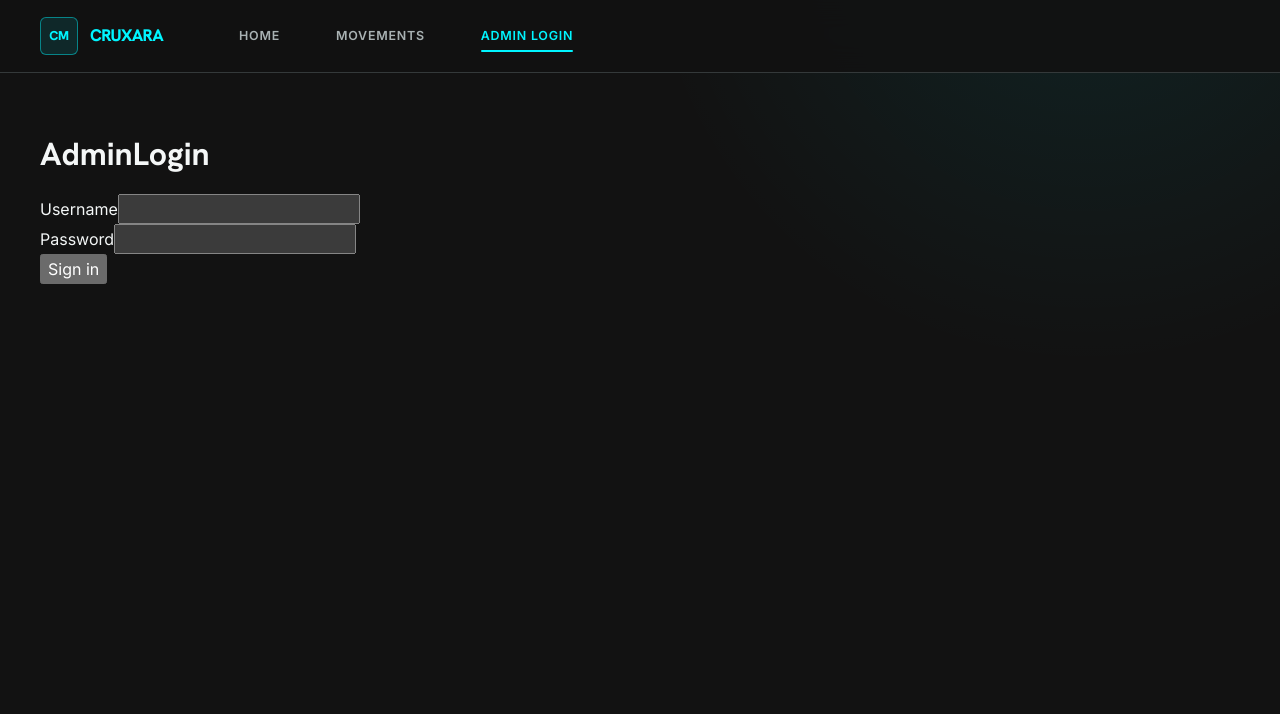
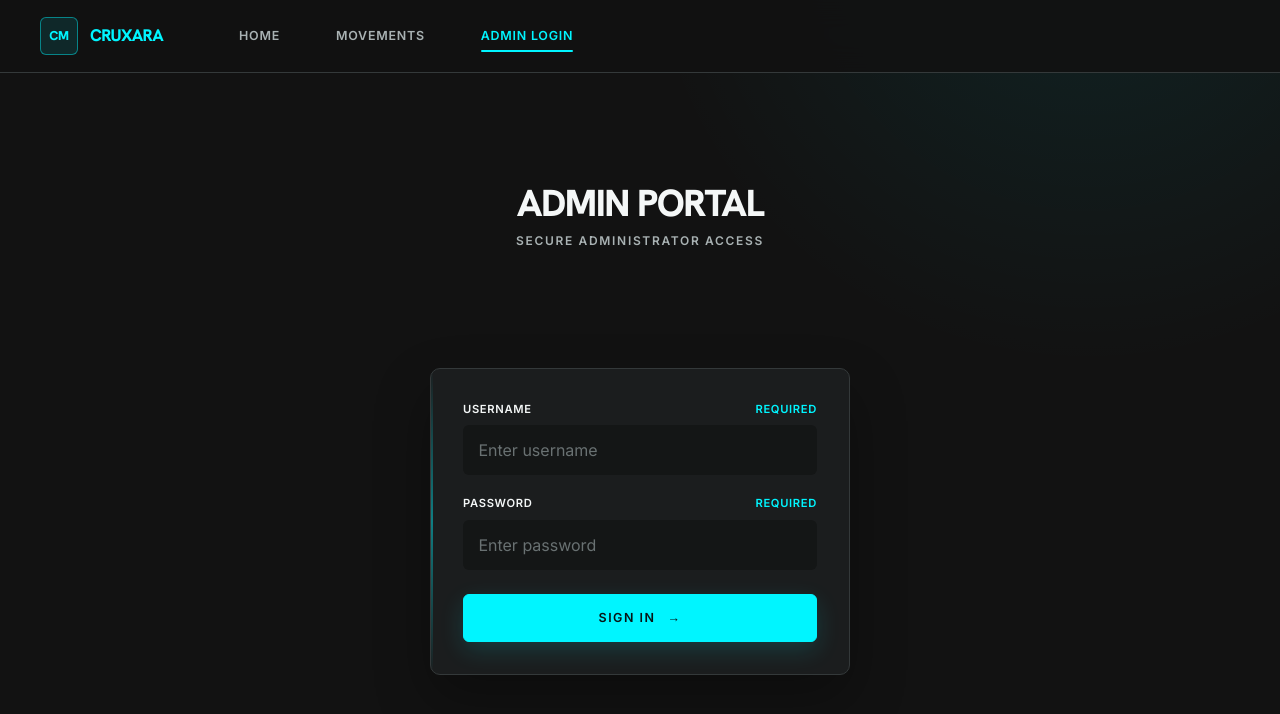
Before and after one commit to karina-amortegui/climbing-movement-project-front, a React (Vite) app: page /login in a window 1280 px wide. Shown: the top 714 px of the page. Built offline with nearby package versions, Linux system fonts and the light colour scheme.

Commit message:
Redesign admin login page

```diff
--- /dev/null
+++ b/src/pages/Login.css
@@ -0,0 +1,202 @@
+.login-page {
+  display: grid;
+  min-height: calc(100vh - 73px - 9rem);
+  place-items: center;
+}
+
+.login-page > div,
+.login-page > form {
+  width: min(100%, 420px);
+}
+
+.login-heading {
+  margin-bottom: 1.75rem;
+  text-align: center;
+}
+
+.login-mark {
+  display: grid;
+  width: 64px;
+  height: 64px;
+  margin: 0 auto 1.25rem;
+  place-items: center;
+  border: 1px solid rgba(0, 245, 255, 0.45);
+  border-radius: 50%;
+  background:
+    radial-gradient(
+      circle,
+      rgba(0, 245, 255, 0.16),
+      rgba(0, 245, 255, 0.03)
+    );
+  box-shadow: 0 0 28px rgba(0, 245, 255, 0.1);
+  color: var(--color-primary);
+  font-family: var(--font-heading);
+  font-size: 0.9rem;
+  font-weight: 800;
+}
+
+.login-heading h1 {
+  margin-bottom: 0.55rem;
+  font-size: clamp(1.8rem, 5vw, 2.35rem);
+  font-weight: 800;
+  letter-spacing: -0.04em;
+  text-transform: uppercase;
+}
+
+.login-heading p {
+  margin: 0;
+  color: var(--color-text-muted);
+  font-size: 0.75rem;
+  font-weight: 600;
+  letter-spacing: 0.14em;
+  text-transform: uppercase;
+}
+
+.login-card {
+  position: relative;
+  padding: clamp(1.5rem, 5vw, 2rem);
+  overflow: hidden;
+  border: 1px solid var(--color-border);
+  border-radius: var(--radius-medium);
+  background: var(--color-surface);
+  box-shadow: 0 24px 55px rgba(0, 0, 0, 0.3);
+}
+
+.login-card::before {
+  position: absolute;
+  top: 0;
+  bottom: 0;
+  left: 0;
+  width: 2px;
+  background: linear-gradient(
+    to bottom,
+    transparent,
+    var(--color-primary),
+    transparent
+  );
+  content: "";
+  opacity: 0.45;
+}
+
+.login-field + .login-field {
+  margin-top: 1.25rem;
+}
+
+.login-label-row {
+  display: flex;
+  align-items: center;
+  justify-content: space-between;
+  margin-bottom: 0.5rem;
+}
+
+.login-label-row label,
+.login-label-row span {
+  font-size: 0.7rem;
+  font-weight: 700;
+  letter-spacing: 0.06em;
+  text-transform: uppercase;
+}
+
+.login-label-row label {
+  color: var(--color-text);
+}
+
+.login-label-row span {
+  color: var(--color-primary);
+}
+
+.login-field input {
+  width: 100%;
+  min-height: 48px;
+  padding: 0.75rem 0.9rem;
+  border: 1px solid transparent;
+  border-radius: var(--radius-small);
+  background: #141616;
+  color: var(--color-text);
+  transition:
+    border-color 160ms ease,
+    background-color 160ms ease,
+    box-shadow 160ms ease;
+}
+
+.login-field input::placeholder {
+  color: #697172;
+}
+
+.login-field input:hover {
+  border-color: var(--color-border);
+}
+
+.login-field input:focus {
+  border-color: var(--color-primary);
+  background: #171a1a;
+  box-shadow: 0 0 0 3px rgba(0, 245, 255, 0.08);
+}
+
+.login-error {
+  margin: 1rem 0 0;
+  padding: 0.75rem;
+  border: 1px solid rgba(255, 125, 115, 0.4);
+  border-radius: var(--radius-small);
+  background: rgba(255, 125, 115, 0.08);
+  color: var(--color-danger);
+  font-size: 0.85rem;
+}
+
+.login-submit {
+  display: flex;
+  width: 100%;
+  min-height: 48px;
+  align-items: center;
+  justify-content: center;
+  gap: 0.75rem;
+  margin-top: 1.5rem;
+  border: 1px solid var(--color-primary);
+  border-radius: var(--radius-small);
+  background: var(--color-primary);
+  box-shadow: 0 8px 24px rgba(0, 245, 255, 0.14);
+  color: #071516;
+  cursor: pointer;
+  font-size: 0.78rem;
+  font-weight: 800;
+  letter-spacing: 0.12em;
+  text-transform: uppercase;
+  transition:
+    background-color 160ms ease,
+    border-color 160ms ease,
+    box-shadow 160ms ease,
+    transform 160ms ease;
+}
+
+.login-submit:hover {
+  border-color: var(--color-primary-soft);
+  background: var(--color-primary-soft);
+  box-shadow: 0 10px 28px rgba(0, 245, 255, 0.2);
+  transform: translateY(-1px);
+}
+
+.login-submit:active {
+  transform: translateY(0);
+}
+
+@media (max-width: 850px) {
+  .login-page {
+    min-height: calc(100vh - 125px - 4rem);
+  }
+}
+
+@media (max-width: 520px) {
+  .login-page {
+    align-content: start;
+    min-height: auto;
+  }
+
+  .login-heading {
+    margin-bottom: 1.25rem;
+  }
+
+  .login-mark {
+    width: 54px;
+    height: 54px;
+  }
+}
--- a/src/pages/Login.tsx
+++ b/src/pages/Login.tsx
@@ -1,5 +1,6 @@
 import { useState } from "react";
 import { useNavigate } from "react-router-dom";
+import "./Login.css";
 
 export const Login = () => {
   const [username, setUsername] = useState("");
@@ -11,17 +12,14 @@ export const Login = () => {
   async function handleSubmit(e: React.SubmitEvent<HTMLFormElement>) {
     e.preventDefault();
 
-  const response = await fetch("http://localhost:8787/login",
-    {
+    const response = await fetch("http://localhost:8787/login", {
       method: "POST",
-      headers: { "Content-Type" : "application/json" },
-      body: JSON.stringify
-      ({
+      headers: { "Content-Type": "application/json" },
+      body: JSON.stringify({
         username: username,
         password: password,
       }),
-    }
-  );
+    });
 
     const data = await response.json();
 
@@ -33,38 +31,63 @@ async function handleSubmit(e: React.SubmitEvent<HTMLFormElement>) {
     localStorage.setItem("token", data.token);
     navigate("/movements");
   }
+
   return (
-    <main>
-      <h1>AdminLogin</h1>
+    <section className="login-page">
+      <div className="login-heading">
 
-      <form onSubmit={handleSubmit}>
-        <div>
+        <h1>Admin Portal</h1>
+        <p>Secure administrator access</p>
+      </div>
+
+      <form className="login-card" onSubmit={handleSubmit}>
+        <div className="login-field">
+          <div className="login-label-row">
             <label htmlFor="username">Username</label>
+            <span>Required</span>
+          </div>
+
           <input
             id="username"
             name="username"
             type="text"
+            autoComplete="username"
+            placeholder="Enter username"
             required
             value={username}
             onChange={(e) => setUsername(e.target.value)}
           />
         </div>
 
-        <div>
+        <div className="login-field">
+          <div className="login-label-row">
             <label htmlFor="password">Password</label>
+            <span>Required</span>
+          </div>
+
           <input
             id="password"
             name="password"
             type="password"
+            autoComplete="current-password"
+            placeholder="Enter password"
             required
             value={password}
             onChange={(e) => setPassword(e.target.value)}
           />
         </div>
 
-        <button type="submit">Sign in</button>
-        {errorMessage && <p>{errorMessage}</p>}
+        {errorMessage && (
+          <p className="login-error" role="alert">
+            {errorMessage}
+          </p>
+        )}
+
+        <button className="login-submit" type="submit">
+          Sign In
+          <span aria-hidden="true">→</span>
+        </button>
       </form>
-    </main>
+    </section>
   );
 };
```
Lines whose indentation alone changed are shown as unchanged.
